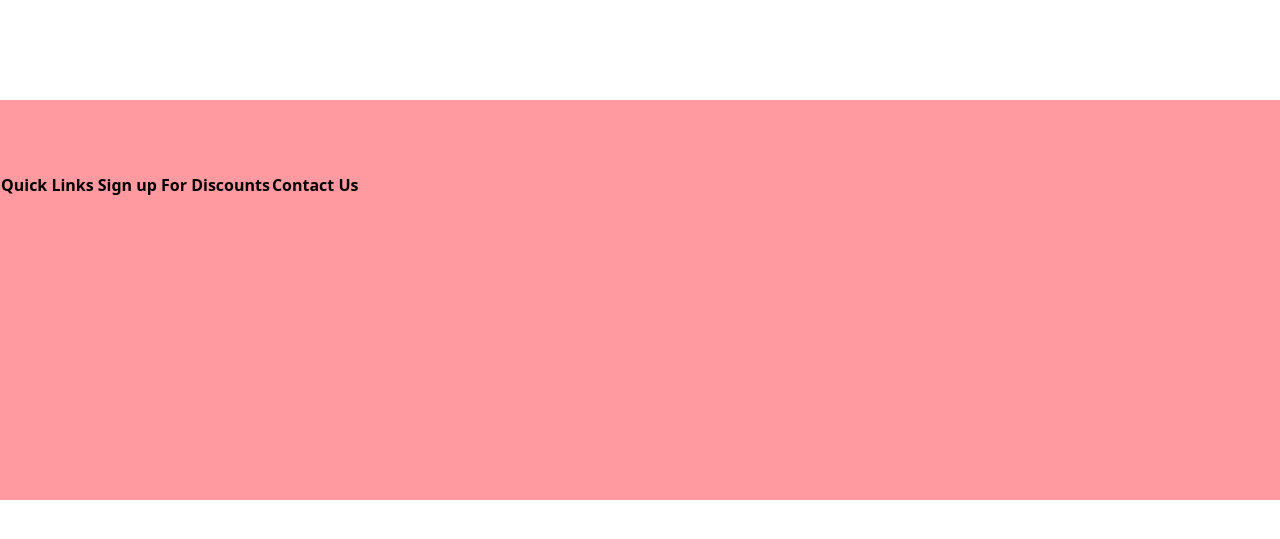
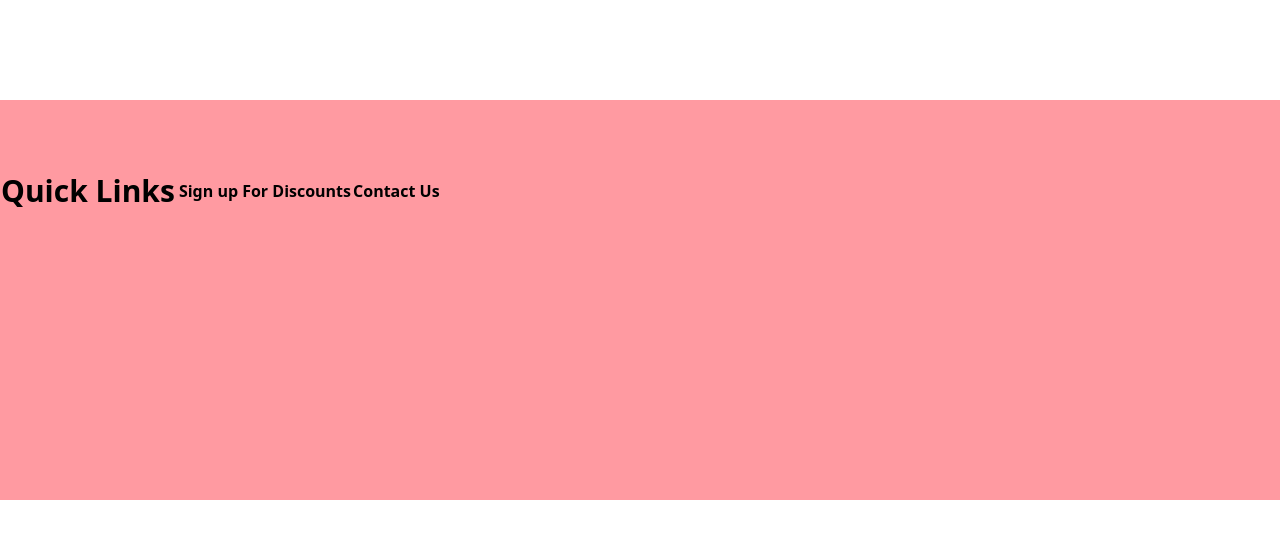
Before and after one commit to Kalashsharma01/web-wedding, a Django app: page / in a window 1280 px wide; the page is wider, and only the part inside the window is pictured. Shown: the top 539 px of that part. Run offline with Django 5.2, Linux system fonts and the light colour scheme; lists and menus that the app fills with data are empty.

Commit message:
tailwind

```diff
--- a/wedding/Template/index.html
+++ b/wedding/Template/index.html
@@ -17,7 +17,7 @@
         <div style="height: 400px; width: 1420px; margin-top: 100px; background-color :rgb(255, 154, 161);">
             <table style="justify-content: space-between;">
                 <tr class="bg-pink">
-                    <th>Quick Links</th>
+                    <th class=" text-3xl">Quick Links</th>
                     <br>
                     <th></th>
                     <br>
```
